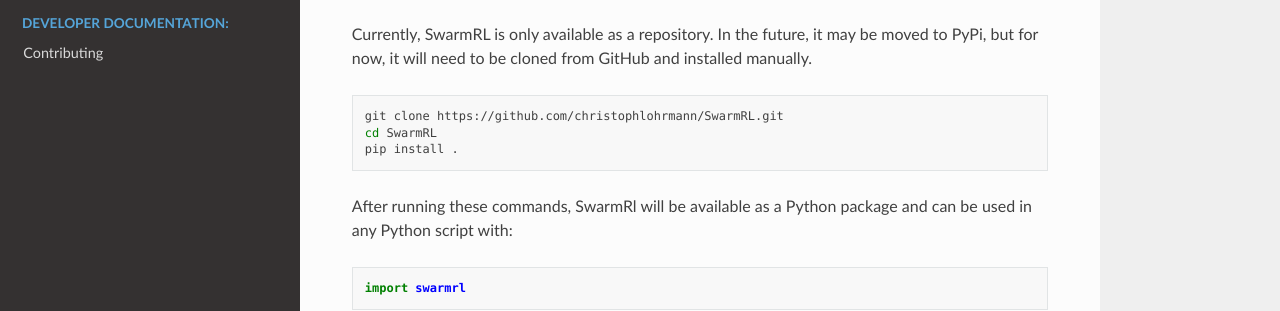
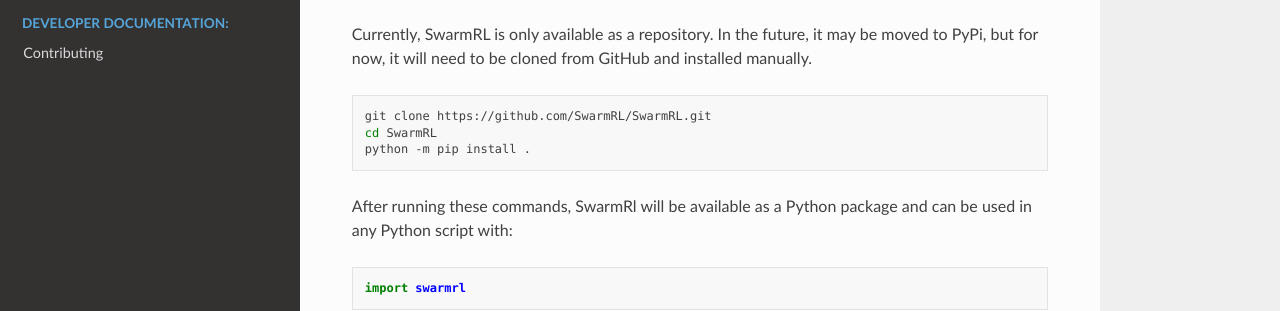
Before and after one commit to SwarmRL/SwarmRL, a Sphinx documentation site: the page built from docs/source/_pages/_getting_started/installation.rst, in a window 1280 px wide. Shown: the part 265-576 px from the top of the page. Built offline with Sphinx 7.4.7 and the Read the Docs theme 2.0.0, drawn with Linux system fonts in a browser that asks for light colours.

Commit message:
Contributing to SwarmRL

```diff
--- a/docs/source/_pages/_getting_started/installation.rst
+++ b/docs/source/_pages/_getting_started/installation.rst
@@ -13,9 +13,9 @@
 
 .. code-block:: bash
 
-   git clone https://github.com/christophlohrmann/SwarmRL.git
+   git clone https://github.com/SwarmRL/SwarmRL.git
    cd SwarmRL
-   pip install .
+   python -m pip install .
 
 
 After running these commands, SwarmRl will be available as a Python package and can be
```
Also changed, not shown: README.md (+39 -3 lines).
